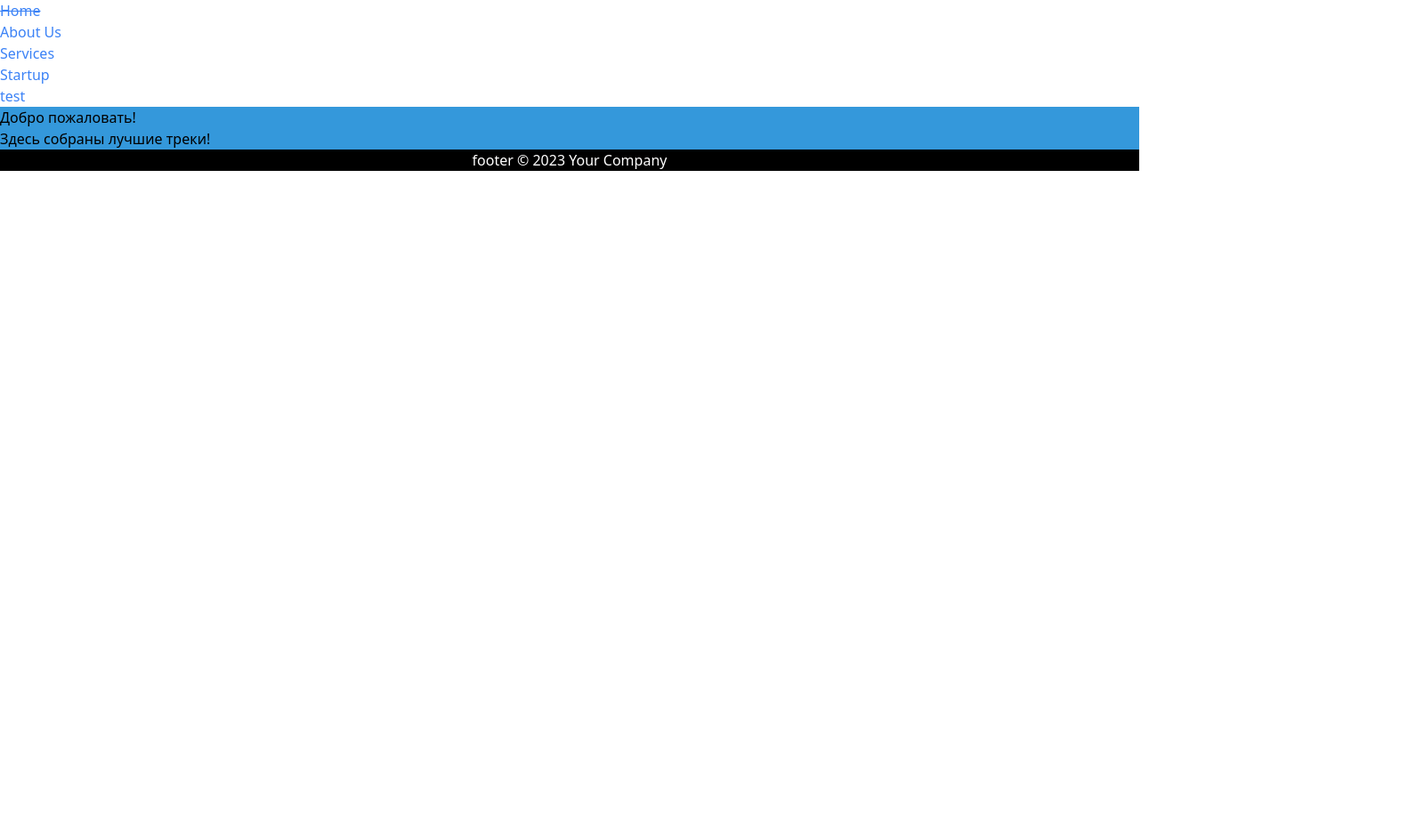
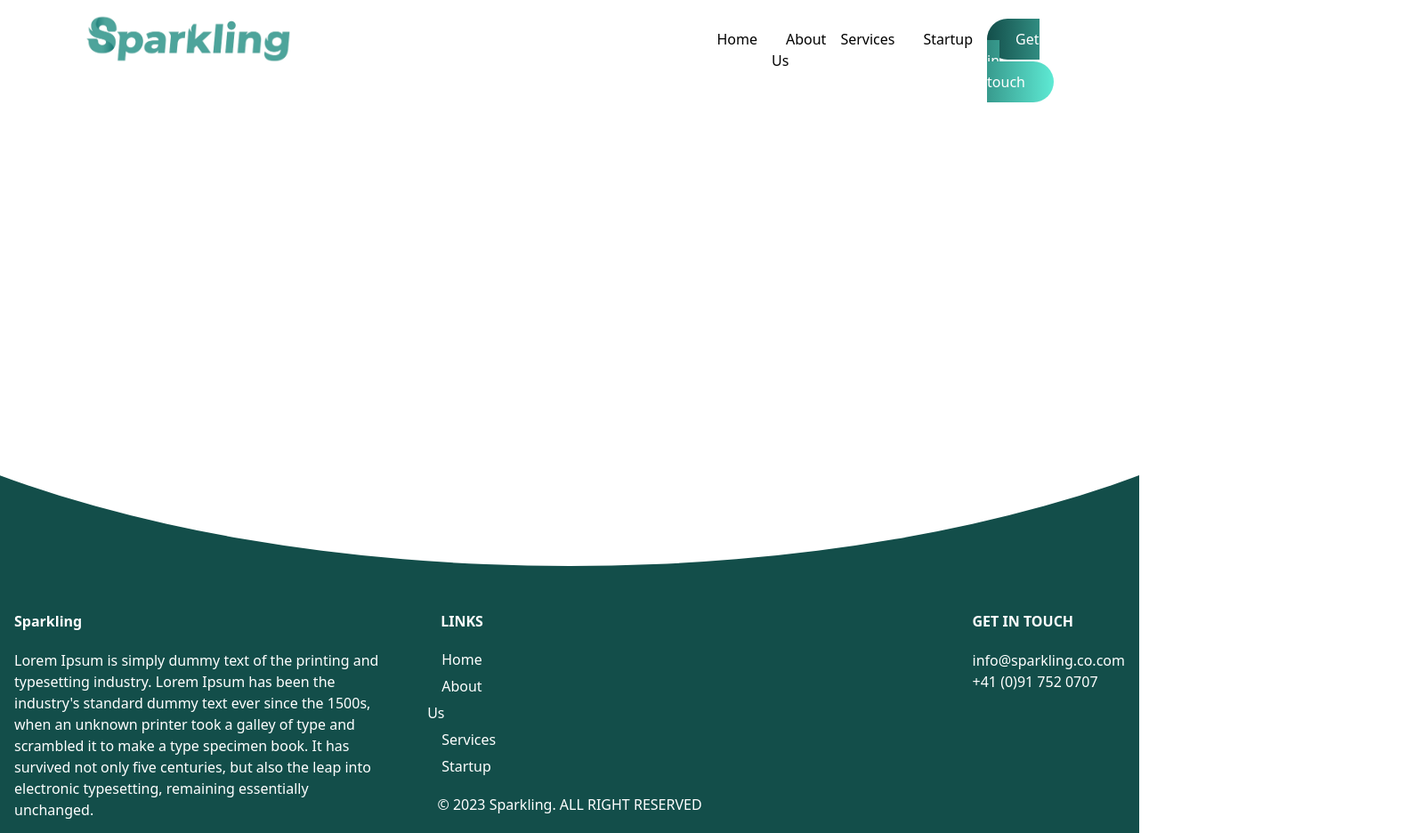
Before and after one commit to Sparkling-hub/sparkling-hub.github.io, a Next.js app: page / in a window 1280 px wide. Shown: the whole page at 89% size, 1600 px wide, since content can reach past the window. Before the commit the page ends 800 px from the top, so only its background shows below. Built offline with nearby package versions, Linux system fonts and the light colour scheme.

Commit message:
add header, add footer

```diff
--- /dev/null
+++ b/components/button/Button.tsx
@@ -0,0 +1,9 @@
+import React from 'react';
+
+const Button: React.FC = () => {
+	return (
+		<button>Get in touch</button>
+	);
+};
+
+export default Button;
--- /dev/null
+++ b/components/button/index.tsx
@@ -0,0 +1,3 @@
+import Button from './Button'
+
+export default  Button
--- a/components/footer/Footer.tsx
+++ b/components/footer/Footer.tsx
@@ -1,13 +1,45 @@
+import Link from 'next/link';
 import React from 'react';
 
+
+
 const Footer: React.FC = () => {
-    return (
-      <footer className ="bg-black text-white flex items-center justify-center">
+	return (
+		<footer >
+			<div className='container-footer bg-teal-900 w-150 h-96 text-white flex-col items-center justify-center '>
+				<div className='footer-background'></div>
+					<div className='footer-blocks container mx-auto px-4 flex justify-between'>
+						<div className='left-block max-w-[33%]'>
+							<div>Sparkling</div>
+							<div>Lorem Ipsum is simply dummy text of the printing and typesetting industry. Lorem Ipsum has been the industry's standard dummy text ever since the 1500s, when an unknown printer took a galley of type and scrambled it to make a type specimen book. It has survived not only five centuries, but also the leap into electronic typesetting, remaining essentially unchanged.  </div>
+						</div>
+						<div className='center-block max-w-[33%]'>
+							<div>LINKS</div>
+							<ul className='flex-col w-1/2 justify-between py-4'>
+								<li>
+									<Link className="no-underline p-4" href="/">Home</Link>
+								</li>
+								<li>
+									<Link className="no-underline p-4" href="/about">About Us</Link>
+								</li>
+								<li>
+									<Link className="no-underline p-4" href="/services">Services</Link>
+								</li>
+								<li>
+									<Link className="no-underline p-4" href="/startup">Startup</Link>
+								</li>
+							</ul>
+						</div>
+						<div className='right-block max-w-[33%]'>
+							<div>GET IN TOUCH</div>
+							<div>info@sparkling.co.com</div>
+							<div>+41 (0)91 752 0707 </div>
+						</div>
+					</div>
+					<div className='footer-text'> &copy; 2023 Sparkling. ALL RIGHT RESERVED </div>
+			</div>
+		</footer>
+	);
+};
 
-        footer
-        &copy; 2023 Your Company
-      </footer>
-    );
-  };
-
-  export default Footer;
+export default Footer;
--- a/components/navbar/Navbar.tsx
+++ b/components/navbar/Navbar.tsx
@@ -1,29 +1,35 @@
 import Link from 'next/link';
+import Button from '../button';
 
 const Navbar: React.FC = () => {
   return (
-    <>
-    <nav>
-      <ul>
+    <div className='container mx-auto px-4 '>
+      <nav className='flex justify-between px-20 py-4'>
+
+        <a href="/" title="Back to Home flex w-1/2">
+          <img src='/img/navbar/logo.png' alt="Logo" className="logo_img w-1/3" />
+        </a>
+
+        <ul className='flex w-1/2 justify-between py-4'>
           <li>
-          <Link className="text-blue-500 hover:text-blue-700 line-through	" href="/">Home</Link>
+            <Link className="no-underline p-4" href="/">Home</Link>
           </li>
           <li>
-          <Link className="text-blue-500 hover:text-blue-700 no-underline" href="/about">About Us</Link>
+            <Link className="no-underline p-4" href="/about">About Us</Link>
           </li>
           <li>
-          <Link className="text-blue-500 hover:text-blue-700 no-underline" href="/services">Services</Link>
+            <Link className="no-underline p-4" href="/services">Services</Link>
           </li>
           <li>
-          <Link className="text-blue-500 hover:text-blue-700 no-underline" href="/startup">Startup</Link>
+            <Link className="no-underline p-4" href="/startup">Startup</Link>
           </li>
+          <li>
+            <Link className="no-underline text-white py-3 px-8 bg-gradient-to-r from-teal-900 to-teal-300 rounded-3xl" href="/get-in-touch">Get in touch</Link>
+          </li>
+
         </ul>
       </nav>
-
-    <div className="text-blue-500">
-      test
     </div>
-    </>
   );
 };
 
--- a/pages/index.tsx
+++ b/pages/index.tsx
@@ -6,12 +6,7 @@ const Index = () => {
 
         <MainLayout>
 
-
-
-
         <div className='container'>
-            <h1>Добро пожаловать!</h1>
-            <h3>Здесь собраны лучшие треки!</h3>
 
         </div>
         </MainLayout>
--- a/styles/general.scss
+++ b/styles/general.scss
@@ -1,7 +1,102 @@
 $primary-color: #3498db;
 
+$footerBgColor: #008080;
+$footerTextColor: #ffffff;
 
-.container {
-background-color: $primary-color;
+
+
+.footer {
+    &-background {
+        width: 150%;
+        margin-left: -25%;
+        height: 800px;
+        background-color: #ffffff;
+        position: relative;
+        border-radius: 0 0 70% 70%/0 0 70% 70%;
+        z-index: -1;
+        transform: translateY(-300px);
+    }
+
+    &-text {
+        position: absolute;
+        text-align: center;
+        bottom: 20px;
+        left: 50%;
+        transform: translateX(-50%);
+        font-weight: 500;
+    }
+
+    &-blocks {  // mx-auto px-4 flex justify-between
+        position: relative;
+        bottom: 250px;
+
+        .left-block{
+
+            div:nth-child(1){
+                margin-bottom: 20px;
+                font-weight: 900;
+            }
+
+        }
+        .center-block{
+            min-width: 200px;
+            transform: translateX(-180px);
+
+            div{
+                font-weight: 700;
+                margin-left: 15px;
+            }
+            li{
+                line-height: 30px;
+            }
+
+        }
+        .right-block{
+
+            div:nth-child(1){
+                font-weight: 700;
+                margin-bottom: 20px;
+            }
+
+        }
+    }
+
+    &-links {
+        ul {
+            list-style: none;
+            padding: 0;
+            margin: 0;
+            display: flex;
+            flex-direction: column;
+            width: 50%;
+            justify-content: space-between;
+            padding: 1rem 0;
+
+            li {
+                a {
+                    &.no-underline {
+                        text-decoration: none;
+                    }
+
+                    &.p-4 {
+                        padding: 1rem;
+                    }
+                }
+            }
+        }
+    }
+
 
 }
+
+.container-footer {
+    background: #134e4a;
+    width: 100%;
+    height: 100%;
+    position: absolute;
+    z-index: -2;
+
+    @media (max-width: 768px) {
+        height: auto;
+    }
+}
```
Also changed, not shown: public/img/logo.png (added), public/img/navbar/logo.png (added). Lines whose indentation alone changed are shown as unchanged.
